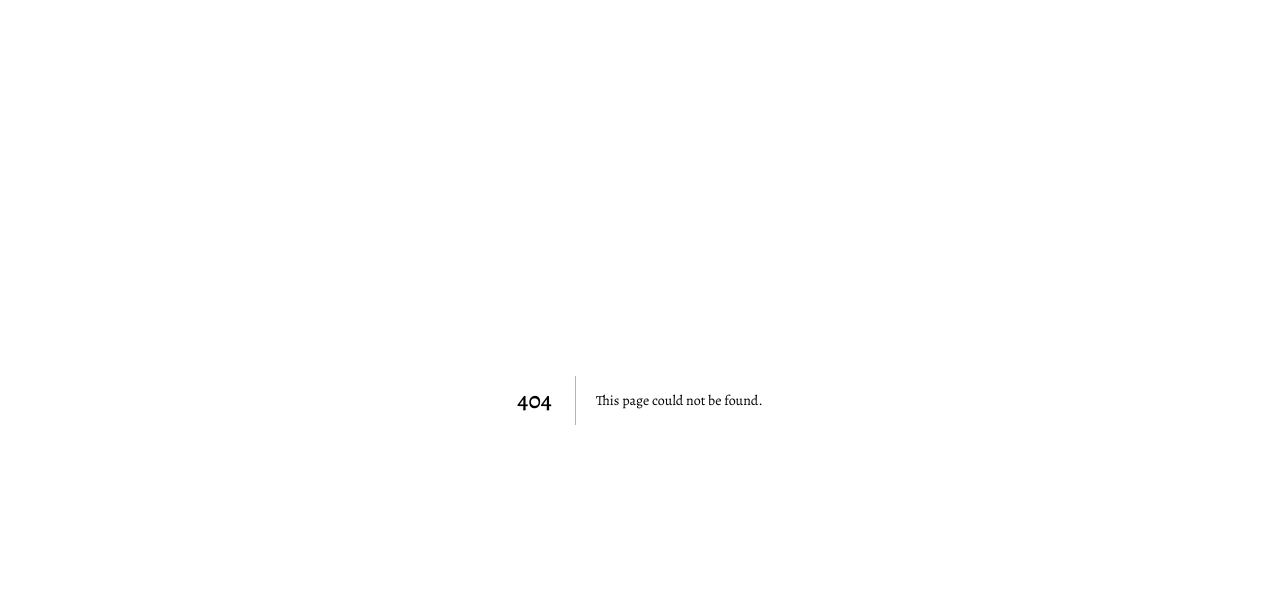
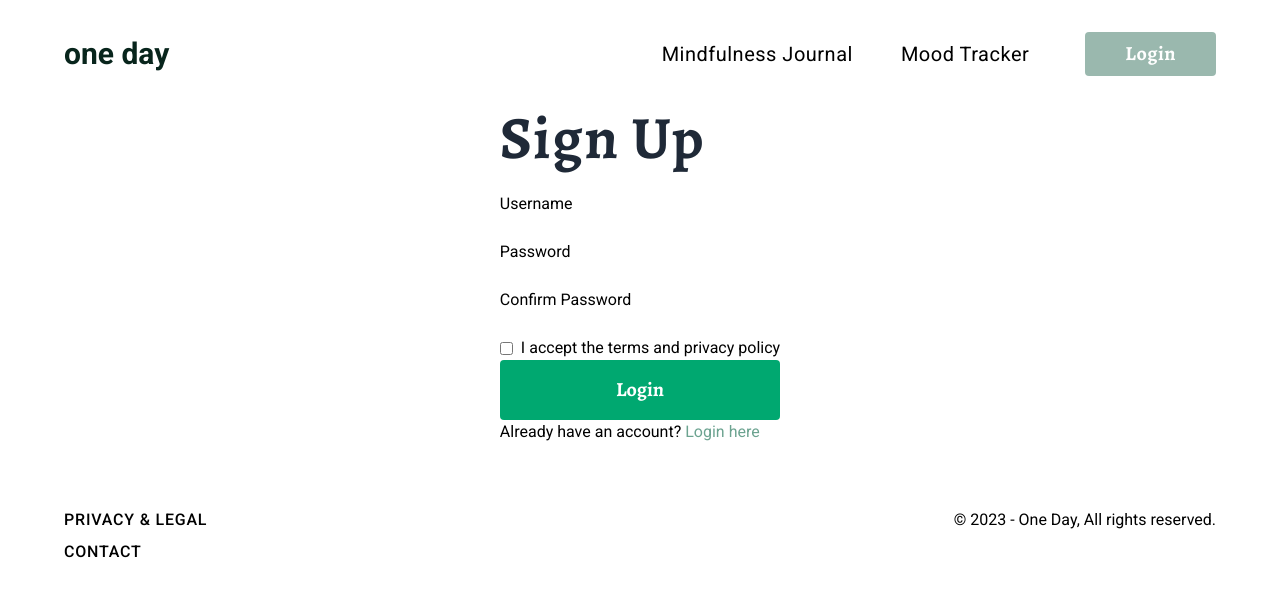
Before and after one commit to arbrsts/oneday, a Next.js app in the folder app/: page /signup in a window 1280 px wide. Before the commit this address had no page. Shown: the top 596 px of the page. Built offline with nearby package versions, Linux system fonts and the light colour scheme.

Commit message:
modified:   app/src/app/globals.css 	new file:   app/src/app/login/page.tsx 	new file:   app/src/app/signup/page.tsx 	new file:   app/src/components/forms/LoginForm.tsx 	new file:   app/src/components/forms/SignupForm.tsx 	modified:   app/tailwind.config.js

```diff
--- a/app/src/app/globals.css
+++ b/app/src/app/globals.css
@@ -29,3 +29,8 @@ h1, h2 {
 .fade-exit-active {
   @apply transition-opacity opacity-0 ease-out duration-[400ms];
 }
+
+#login-form {
+  width: 350px;
+  height: 487px;
+}
--- /dev/null
+++ b/app/src/app/login/page.tsx
@@ -0,0 +1,21 @@
+import { Dropdown, TextInput } from "@/components/input";
+import Navbar from "@/components/navigation/Navbar";
+import LoginForm from "@/components/forms/LoginForm";
+
+export default function Login() {
+  return (
+    <div className="lg:px-12">
+      <Navbar />
+      <main className="mb-16 flex justify-center">
+        <LoginForm />
+      </main>
+      <footer className="flex justify-between">
+        <div className="flex flex-col gap-2 font-medium capitalize tracking-wider">
+          <div className="  ">PRIVACY & LEGAL</div>
+          <div className="">CONTACT</div>
+        </div>
+        <div>© 2023 - One Day, All rights reserved.</div>
+      </footer>
+    </div>
+  );
+}
--- /dev/null
+++ b/app/src/app/signup/page.tsx
@@ -0,0 +1,21 @@
+import { Dropdown, TextInput } from "@/components/input";
+import Navbar from "@/components/navigation/Navbar";
+import SignupForm from "@/components/forms/SignupForm";
+
+export default function Signup() {
+  return (
+    <div className="lg:px-12">
+      <Navbar />
+      <main className="mb-16 flex justify-center">
+        <SignupForm />
+      </main>
+      <footer className="flex justify-between">
+        <div className="flex flex-col gap-2 font-medium capitalize tracking-wider">
+          <div className="  ">PRIVACY & LEGAL</div>
+          <div className="">CONTACT</div>
+        </div>
+        <div>© 2023 - One Day, All rights reserved.</div>
+      </footer>
+    </div>
+  );
+}
--- /dev/null
+++ b/app/src/components/forms/LoginForm.tsx
@@ -0,0 +1,29 @@
+"use client";
+
+import Link from 'next/link'
+import { useState } from "react";
+
+const LoginForm = () => {
+
+    const handleSubmit = (event: React.FormEvent<HTMLFormElement>) => {
+        event.preventDefault();
+    }
+
+    return (
+        <div className='flex flex-col justify-center'>
+            <form className='flex flex-col justify-center' onSubmit={handleSubmit}>
+                <h1 className="text-4xl lg:text-6xl leading-normal tracking-wide font-bold mb-6 text-gray-800">Login</h1>
+                <label  htmlFor="inputUsername">Username</label>
+                <input type='text' id='inputUsername' name='username' />
+                <label htmlFor="inputPassword">Password</label>
+                <input type='text' id='inputPassword' name='password' />
+                <button className='text-xl w-350px h-63px bg-[#00A870] py-4 px-8 text-white font-serif font-bold rounded' type='submit'>Login</button>
+            </form>
+            <div>
+                Don't have an account? <Link className='text-[#6CA390]' href='/signup'>Sign up here</Link>
+            </div>
+        </div>
+    )
+}
+
+export default LoginForm;
--- /dev/null
+++ b/app/src/components/forms/SignupForm.tsx
@@ -0,0 +1,35 @@
+"use client";
+
+import Link from 'next/link'
+import { useState } from "react";
+
+const SignupForm = () => {
+
+    const handleSubmit = (event: React.FormEvent<HTMLFormElement>) => {
+        event.preventDefault();
+    }
+
+    return (
+        <div className='flex flex-col justify-center'>
+            <form className='flex flex-col justify-center' onSubmit={handleSubmit}>
+                <h1 className="text-4xl lg:text-6xl leading-normal tracking-wide font-bold mb-6 text-gray-800">Sign Up</h1>
+                <label  htmlFor="inputUsername">Username</label>
+                <input type='text' id='inputUsername' name='username' />
+                <label htmlFor="inputPassword">Password</label>
+                <input type='text' id='inputPassword' name='password' />
+                <label htmlFor="inputPassword">Confirm Password</label>
+                <input type='text' id='confirmPassword' name='passwordConf' />
+                <label className="flex items-center">
+                    <input type='checkbox' className="mr-2" />
+                    <span>I accept the terms and privacy policy</span>
+                </label>
+                <button className='text-xl w-350px h-63px bg-[#00A870] py-4 px-8 text-white font-serif font-bold rounded' type='submit'>Login</button>
+            </form>
+            <div>
+                Already have an account? <Link className='text-[#6CA390]' href='/login'>Login here</Link>
+            </div>
+        </div>
+    )
+}
+
+export default SignupForm;
--- a/app/tailwind.config.js
+++ b/app/tailwind.config.js
@@ -4,6 +4,7 @@ module.exports = {
     "./src/pages/**/*.{js,ts,jsx,tsx,mdx}",
     "./src/components/**/*.{js,ts,jsx,tsx,mdx}",
     "./src/app/**/*.{js,ts,jsx,tsx,mdx}",
+    "./src/app/login/**/*.{js,ts,jsx,tsx,mdx}",
   ],
   theme: {
     extend: {
```
